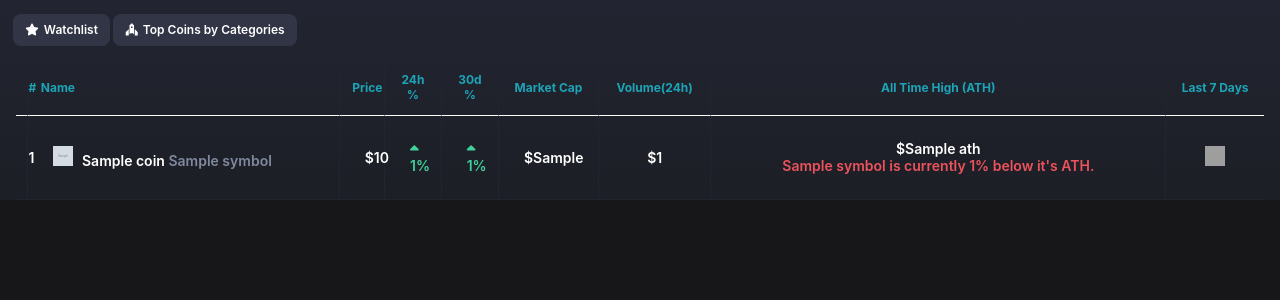
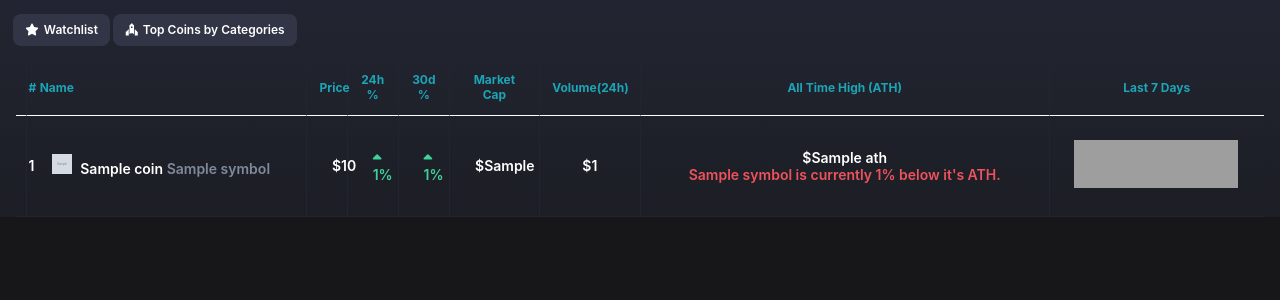
Before and after one commit to AxoyTO/Flask, a Flask app: template Projects/flask-blog/flaskblog/templates/home.html in a window 1280 px wide. Shown: the part 133-433 px from the top of the page. Run offline with Flask 2, Linux system fonts and the light colour scheme; the template is opened without the code that fills it: most values are stand-ins (such as "Sample title", 1, 10 or a date in 2020); grey boxes marked "Sample" are stand-in pictures; parts of the project's set-up code (start-up, migrations or seed data) failed here and were passed over; some libraries are stand-ins or nearby versions; some web fonts are replaced; grey boxes are pictures that could not be loaded.

Commit message:
Added styling for graphs

```diff
--- a/Projects/cointracker/cointracker/static/css/main.css
+++ b/Projects/cointracker/cointracker/static/css/main.css
@@ -314,3 +314,8 @@ nav a:hover {
     background: rgb(50, 53, 70);
     border: 0px;
 }
+
+.sparkline {
+    width: 164px !important;
+    height: 48px !important;
+}
```
